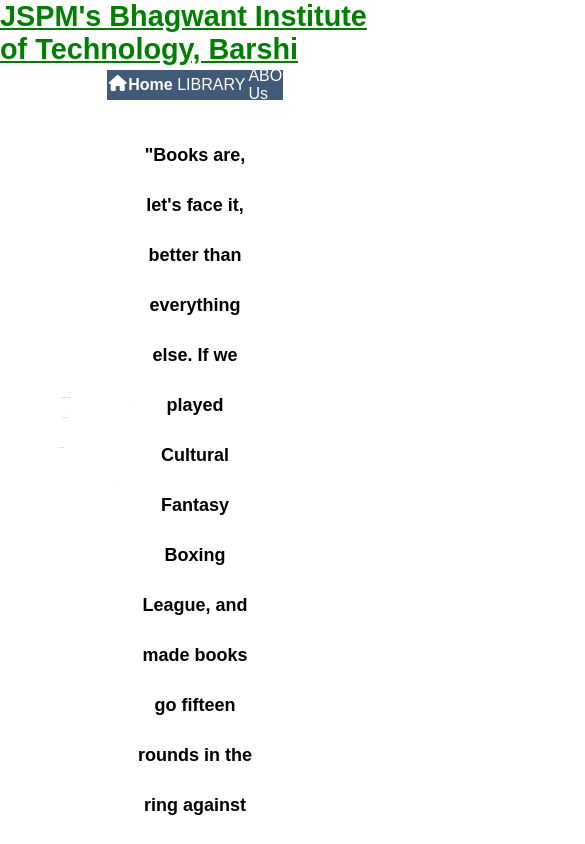
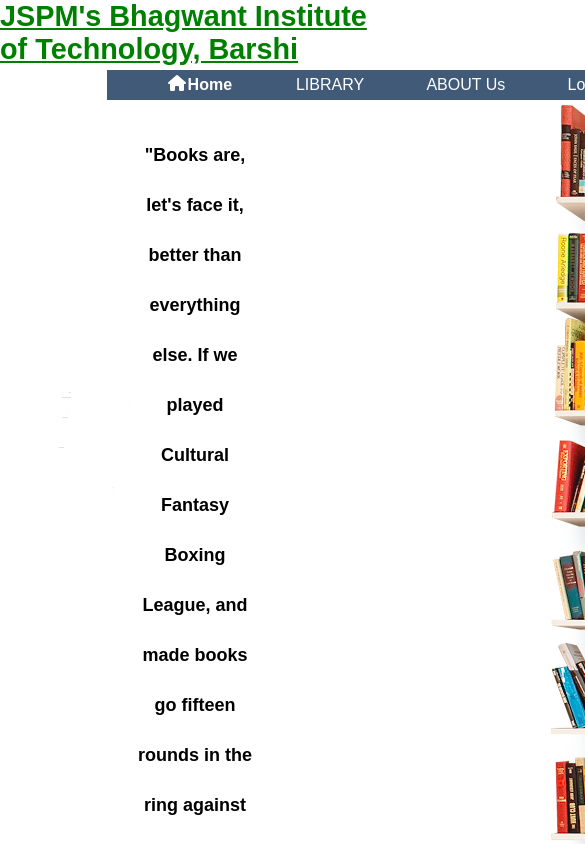
Before and after one commit to Onkar2104/Library, a plain HTML site: page index.html in a window 390 px wide. Shown: the top 844 px of the page, 585 px wide, since content can reach past the window. Drawn offline with Linux system fonts and the light colour scheme.

Commit message:
Mobile view not fixed

```diff
--- a/style.css
+++ b/style.css
@@ -6,6 +6,8 @@
 }
 
 body{
+    display: flex;
+    flex-direction: column;
     background: url(home\ page.png);
     background-position: bottom(30px);
     background-position: center bottom;
@@ -30,29 +32,9 @@ h1:hover{
     width: 100%;
 }
 
-/* .nav-logo{
-    height: 50px;
-    width: 100px;
-}
-
-.logo{
-    background-image: url(https://www.google.com/url?sa=i&url=https%3A%2F%2Fwww.shiksha.com%2Fcollege%2Fjspm-s-bhagwant-institute-of-technology-maharashtra-other-63371&psig=AOvVaw1HtPk_dpOJ0foXPOcKnHHa&ust=1706188289508000&source=images&cd=vfe&opi=89978449&ved=0CBMQjRxqFwoTCOjT7OeM9oMDFQAAAAAdAAAAABAD);
-    background-size: cover;
-    height: 50px;
-    width: 100px;
-    color: black;
-    display: flex;
-    align-items: center;
-    justify-content: center;
-    font-size: 0.85rem;
-    width: 80%;
-    margin-bottom: 25px;
-}*/
-
-
 .sec-navba{
     height: 30px;
-    width: 45%;
+    width: 80vh;
     margin-left: 27.5%;
     margin-right: 33%;
     background-color:#415a77;
@@ -84,6 +66,8 @@ h1:hover{
 }
 
 .content{
+    display: flex;
+    flex-direction: column;
     padding-left: 35%;
     padding-right: 35%;
     padding-top: 30px;
```
